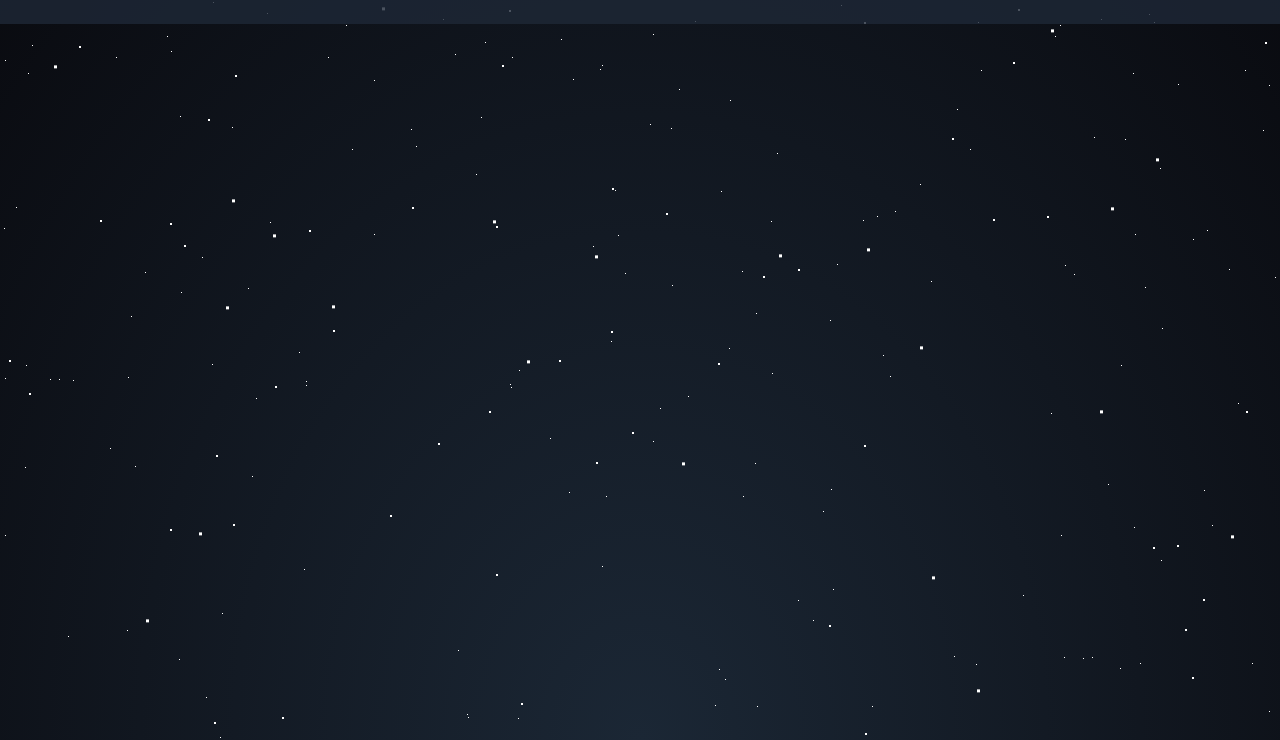
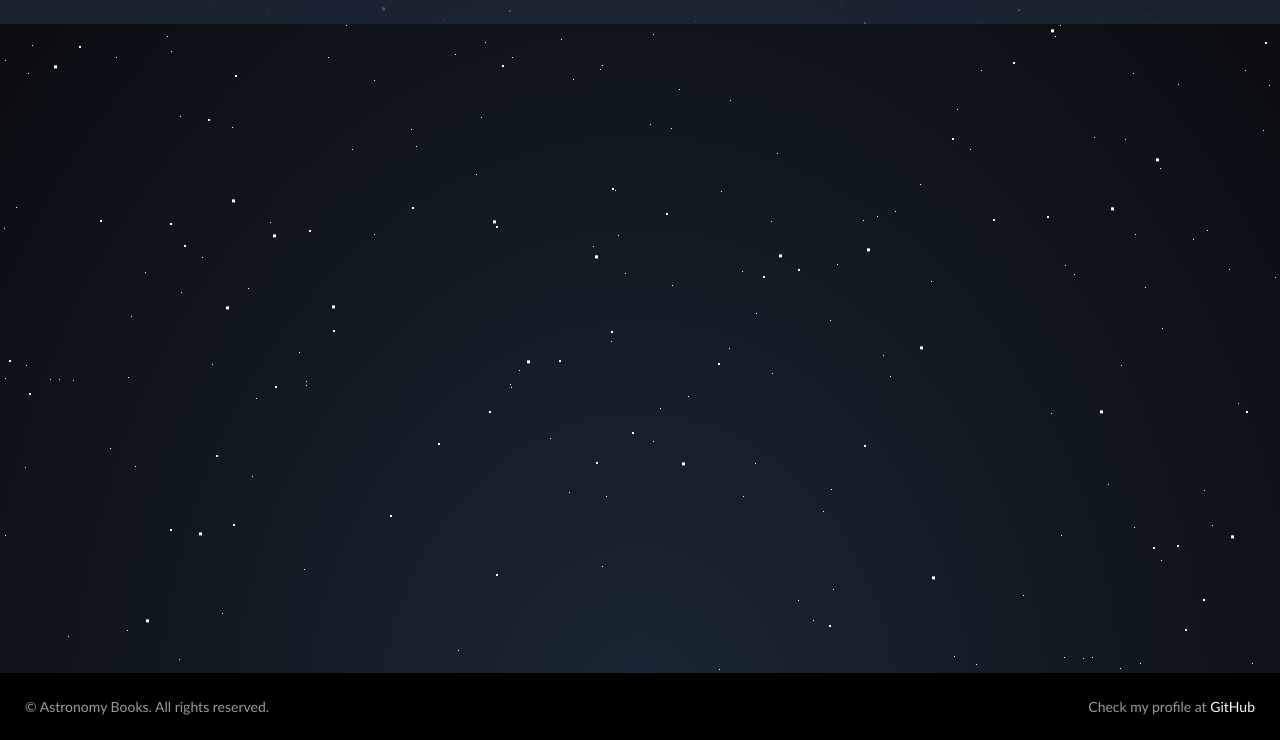
Before and after one commit to H-Gospodinov/TheOdinProject_-_Foundations, a plain HTML site: page Landing_Page/index.html in a window 1280 px wide. Shown: the part 60-800 px from the top of the page. Drawn offline with Linux system fonts and the light colour scheme; a web font is replaced by a local one.

Commit message:
Landing Page project: implement footer, improve header
Add content and styles to the footer.
Improve the header structure and some of the global CSS rules.

```diff
--- a/Landing_Page/index.html
+++ b/Landing_Page/index.html
@@ -16,7 +16,6 @@
 <body>
     <div class="page-container">
         <header class="header">
-            <div class="wrapper">
             <div class="logo">
                 <a href="#">Astronomy Books</a>
             </div>
@@ -28,13 +27,12 @@
                     <li class="menu-item"><a href="#">Shop by Author</a></li>
                 </ul>
             </nav>
-            </div>
         </header>
         <div class="page-content">
         </div>
         <footer class="footer">
-            <div class="wrapper">
-            </div>
+            <span>© Astronomy Books. All rights reserved.</span>
+            <span>Check my profile at <a href="https://github.com/H-Gospodinov" target="_blank" rel="noopener">GitHub</a></span>
         </footer>
     </div>
     <div class="animation">
--- a/Landing_Page/styles.css
+++ b/Landing_Page/styles.css
@@ -12,30 +12,37 @@
 ul {
     list-style: none;
 }
+p {
+    line-height: 22px;
+}
+p + p {
+    margin-top: 20px;
+}
 a {
     text-decoration: none;
     color: inherit;
 }
 
-html {
+html, body {
     height: 100%; /*fallback*/
     height: -webkit-fill-available;
     overflow-x: hidden;
 }
 body {
-    min-height: 100%; /*fallback*/
-    min-height: -webkit-fill-available;
     position: relative;
-    overflow-x: hidden;
     font-family: 'Trebuchet MS', sans-serif;
+    font-size: 15px;
+}
+.page-container {
+    display: flex;
+    flex-flow: column;
+    min-height: 100%;
 }
 .header {
-    background-color: #1f2937cc;
-}
-.header .wrapper {
     display: flex;
     align-items: center;
     justify-content: space-between;
+    background-color: #1f2937cc;
     padding: 25px;
 }
 .header .logo {
@@ -80,7 +87,24 @@ body {
 }
 .navigation .menu a {
     white-space: nowrap;
-    font-size: 15px;
+}
+.page-content {
+    flex-grow: 1;
+}
+.footer {
+    display: flex;
+    align-items: center;
+    justify-content: space-between;
+    background-color: #000;
+    padding: 25px;
+    font-size: 14px;
+    color: #999;
+}
+.footer a {
+    color: #fff;
+}
+.footer a:hover {
+    text-decoration: underline;
 }
 
 @media (max-width: 800px) {
```
Lines whose indentation alone changed are shown as unchanged.
